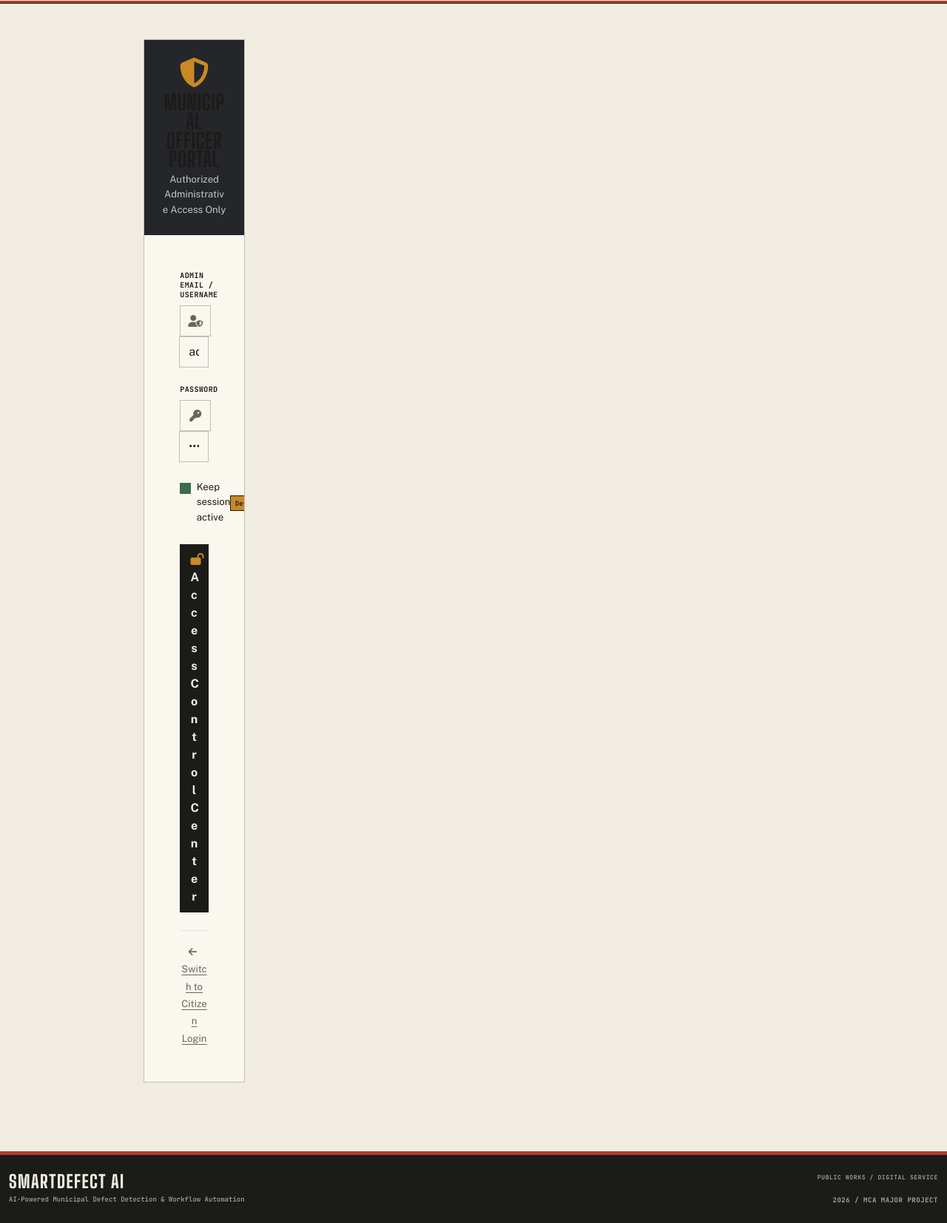
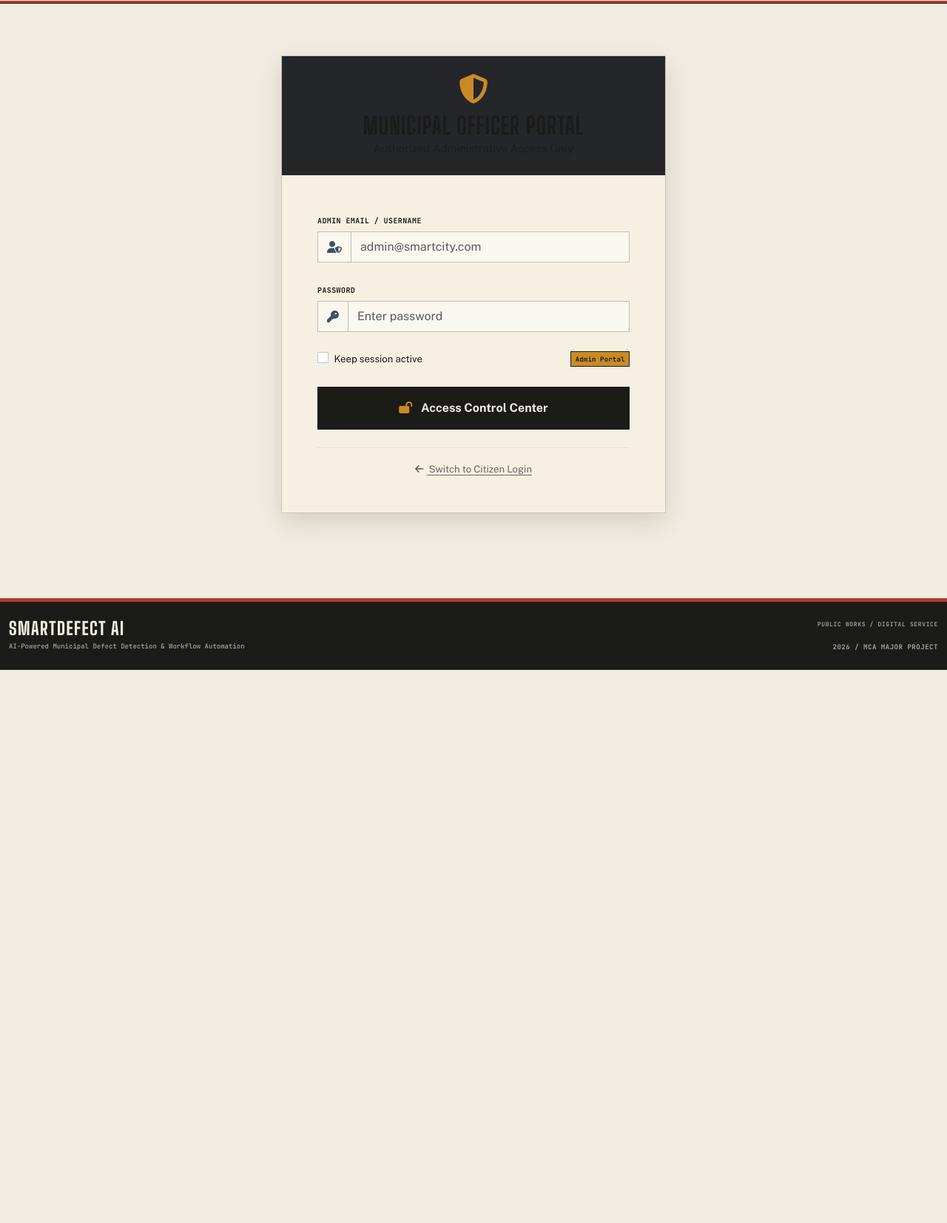
Before and after one commit to Utkarsh-webdev/smart-city-defect-detection-ai, a Flask app: page /auth/admin/login in a window 1280 px wide. Shown: the part 69-1723 px from the top of the page at 74% size. After the commit the page ends 975 px from the top, so only its background shows below. Run offline with Flask 3, Linux system fonts and the light colour scheme.

Commit message:
style: enhance admin login page layout and styling

```diff
--- a/app/static/css/style.css
+++ b/app/static/css/style.css
@@ -36,3 +36,26 @@ main>.container.py-5{min-height:calc(100vh - 170px);display:flex;align-items:cen
 /* responsive */
 @media(max-width:991.98px){.civic-nav .nav-link{padding:10px 0!important}.civic-actions{padding-bottom:12px}.hero-section .container{padding-top:48px}.workflow{grid-template-columns:1fr 1fr}.workflow-step:nth-child(2){border-right:0}.workflow-step:nth-child(-n+2){border-bottom:1px solid var(--hair)}.registry-row{grid-template-columns:42px 1fr auto}.registry-name{font-size:21px}}
 @media(max-width:575.98px){body{font-size:14px}.civic-brand strong{font-size:21px}.hero-title{font-size:53px}.hero-copy{font-size:15px}.workflow{grid-template-columns:1fr}.workflow-step{border-right:0!important;border-bottom:1px solid var(--hair)!important}.workflow-step:last-child{border-bottom:0!important}.registry-row{grid-template-columns:34px 1fr}.registry-mark{display:none}.footer-grid{flex-direction:column}.footer-meta{align-items:start;text-align:left}.docket-inner{padding-left:39px}.docket:before{width:23px}.docket:after{left:23px}}
+
+.site-main {
+    min-height: 520px;
+    display: block;
+    position: relative;
+    z-index: 1;
+}
+
+.admin-login-page {
+    min-height: 520px;
+    padding: 70px 20px;
+    display: flex;
+    align-items: flex-start;
+    justify-content: center;
+}
+
+.admin-login-card {
+    width: 100%;
+    max-width: 520px;
+    background: #f6f0e3;
+    border: 1px solid #cfc5ae;
+    box-shadow: 0 12px 30px rgba(0, 0, 0, 0.12);
+}
--- a/app/templates/admin/login.html
+++ b/app/templates/admin/login.html
@@ -1,56 +1,146 @@
 {% extends "base.html" %}
 
-{% block title %}Municipal Officer Portal Login - SmartDefect AI{% endblock %}
+{% block title %}
+Municipal Officer Portal Login - SmartDefect AI
+{% endblock %}
 
 {% block content %}
-<div class="container py-5">
-    <div class="row justify-content-center">
-        <div class="col-md-7 col-lg-5">
-            <div class="card border-0 shadow-lg rounded-4 overflow-hidden">
+
+<section class="admin-login-page">
+
+    <div class="admin-login-card">
+
         <div class="bg-dark text-white p-4 text-center">
-                    <i class="fas fa-shield-alt text-warning fs-1 mb-2"></i>
-                    <h3 class="fw-bold mb-1">Municipal Officer Portal</h3>
-                    <p class="mb-0 small text-light opacity-75">Authorized Administrative Access Only</p>
-                </div>
-                <div class="card-body p-4 p-md-5">
-                    <form method="POST" action="{{ url_for('auth.admin_login') }}">
-                        <div class="mb-3">
-                            <label class="form-label fw-bold">Admin Email / Username</label>
-                            <div class="input-group">
-                                <span class="input-group-text"><i class="fas fa-user-shield text-muted"></i></span>
-                                <input type="text" name="email" class="form-control" placeholder="admin@smartcity.com" value="admin@smartcity.com" required>
-                            </div>
+
+            <i class="fas fa-shield-halved text-warning fs-1 mb-3"></i>
+
+            <h2 class="fw-bold mb-1">
+                Municipal Officer Portal
+            </h2>
+
+            <p class="mb-0 opacity-75">
+                Authorized Administrative Access Only
+            </p>
+
         </div>
 
+        <div class="p-4 p-md-5">
+
+            <form
+                method="POST"
+                action="{{ url_for('auth.admin_login') }}"
+            >
+
                 <div class="mb-4">
-                            <label class="form-label fw-bold">Password</label>
+
+                    <label class="form-label fw-bold">
+                        Admin Email / Username
+                    </label>
+
                     <div class="input-group">
-                                <span class="input-group-text"><i class="fas fa-key text-muted"></i></span>
-                                <input type="password" name="password" class="form-control" placeholder="Enter password" value="Admin@123" required>
-                            </div>
+
+                        <span class="input-group-text">
+                            <i class="fas fa-user-shield"></i>
+                        </span>
+
+                        <input
+                            type="text"
+                            name="email"
+                            class="form-control"
+                            placeholder="admin@smartcity.com"
+                            required
+                        >
+
                     </div>
 
-                        <div class="d-flex justify-content-between align-items-center mb-4">
-                            <div class="form-check">
-                                <input class="form-check-input" type="checkbox" name="remember" id="rememberAdmin" checked>
-                                <label class="form-check-label small" for="rememberAdmin">Keep session active</label>
-                            </div>
-                            <span class="badge bg-warning text-dark">Default: Admin@123</span>
                 </div>
 
-                        <button type="submit" class="btn btn-dark w-100 py-2 fw-bold shadow-sm">
-                            <i class="fas fa-lock-open me-1 text-warning"></i> Access Control Center
+
+                <div class="mb-4">
+
+                    <label class="form-label fw-bold">
+                        Password
+                    </label>
+
+                    <div class="input-group">
+
+                        <span class="input-group-text">
+                            <i class="fas fa-key"></i>
+                        </span>
+
+                        <input
+                            type="password"
+                            name="password"
+                            class="form-control"
+                            placeholder="Enter password"
+                            required
+                        >
+
+                    </div>
+
+                </div>
+
+
+                <div class="d-flex justify-content-between align-items-center mb-4">
+
+                    <div class="form-check">
+
+                        <input
+                            class="form-check-input"
+                            type="checkbox"
+                            name="remember"
+                            id="rememberAdmin"
+                        >
+
+                        <label
+                            class="form-check-label small"
+                            for="rememberAdmin"
+                        >
+                            Keep session active
+                        </label>
+
+                    </div>
+
+                    <span class="badge bg-warning text-dark">
+                        Admin Portal
+                    </span>
+
+                </div>
+
+
+                <button
+                    type="submit"
+                    class="btn btn-dark w-100 py-3 fw-bold"
+                >
+
+                    <i class="fas fa-lock-open text-warning me-2"></i>
+
+                    Access Control Center
+
                 </button>
+
             </form>
 
+
             <div class="text-center mt-4 pt-3 border-top">
-                        <a href="{{ url_for('auth.citizen_login') }}" class="text-muted small">
-                            <i class="fas fa-arrow-left me-1"></i> Switch to Citizen Login
+
+                <a
+                    href="{{ url_for('auth.citizen_login') }}"
+                    class="text-muted small"
+                >
+
+                    <i class="fas fa-arrow-left me-1"></i>
+
+                    Switch to Citizen Login
+
                 </a>
+
             </div>
+
         </div>
+
     </div>
-        </div>
-    </div>
-</div>
+
+</section>
+
 {% endblock %}
--- a/app/templates/base.html
+++ b/app/templates/base.html
@@ -113,7 +113,7 @@
     {% endif %}
 {% endwith %}
 
-<main>
+<main class="site-main">
     {% block content %}{% endblock %}
 </main>
 
```
Lines whose indentation alone changed are shown as unchanged.
